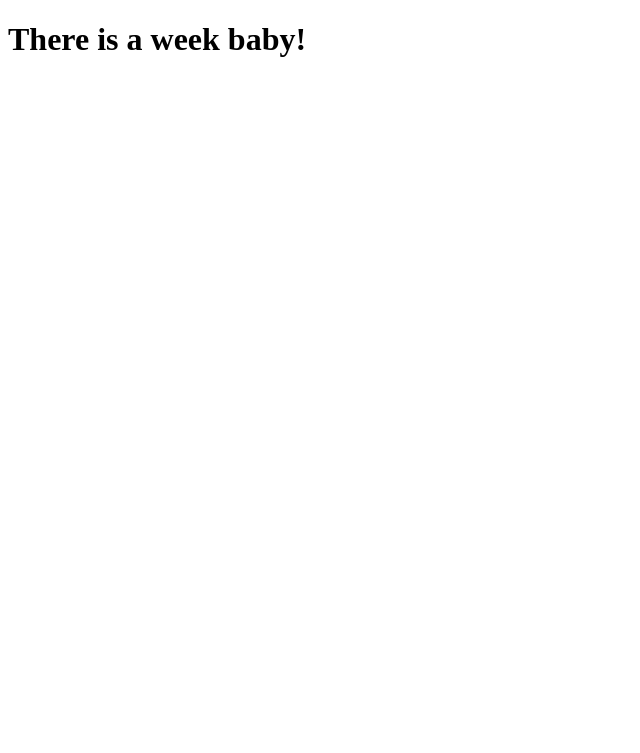
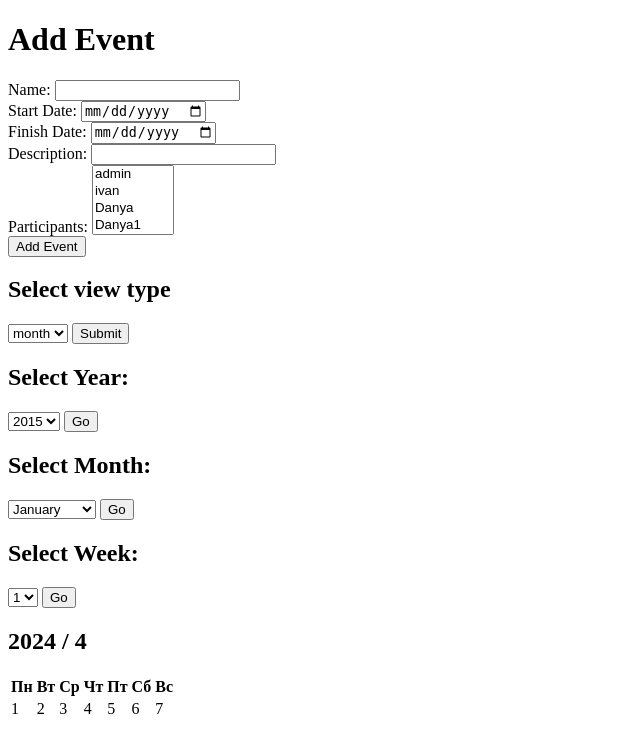
Before and after one commit to Qwertymart/WEB-calendar, a Django app: page /events/week/ in a window 1280 px wide. Shown: the top 753 px of the page, without its empty margins (0-640 px from the left). Run offline with Django 4.2, Linux system fonts and the light colour scheme; data comes from the database, SQL or seed files in the repository.

Commit message:
Создал недельное отображение календаря без отображения событий

```diff
--- a/events/forms.py
+++ b/events/forms.py
@@ -18,7 +18,18 @@ TYPES = (
     ('week', 'week'),
     ('day', 'day')
 )
+WEEKS = (
+    ('1', '1'),
+    ('2', '2'),
+    ('3', '3'),
+    ('4', '4'),
+    ('5', '5')
+)
 
 
 class ViewTypeForm(forms.Form):
     type = forms.ChoiceField(choices=TYPES)
+
+
+class WeekNumberForm(forms.Form):
+    number_of_week = forms.ChoiceField(choices=WEEKS)
--- a/events/templates/events/week.html
+++ b/events/templates/events/week.html
@@ -2,9 +2,142 @@
 <html lang="en">
 <head>
     <meta charset="UTF-8">
-    <title>Title</title>
+    <meta name="viewport" content="width=device-width, initial-scale=1.0">
+    <title>Events</title>
 </head>
 <body>
-<h1>There is a week baby!</h1>
+<h1>Add Event</h1>
+<form method="POST">
+    {% csrf_token %}
+    <label for="id_name">Name:</label>
+    {{ form.name }}
+    <br>
+    <label for="id_date_start">Start Date:</label>
+    <input type="date" id="id_date_start" name="date_start">
+    <br>
+    <label for="id_date_finish">Finish Date:</label>
+    <input type="date" id="id_date_finish" name="date_finish">
+    <br>
+    <label for="id_description">Description:</label>
+    {{ form.description }}
+    <br>
+    <label for="id_participants">Participants:</label>
+    {{ form.participants }}
+    <br>
+    <button type="submit">Add Event</button>
+</form>
+
+<h2>Select view type</h2>
+<form method="GET">
+    {% csrf_token %}
+    {{ ViewTypeForm }}
+    <select name="view type">
+        <option value="month">month</option>
+        <option value="week">week</option>
+        <option value="day">day</option>
+    </select>
+    <input type = "submit" value = "Submit" name="view_button">
+</form>
+<h2>Select Year:</h2>
+<form method="GET">
+    <select name="selected_year">
+        <option value="1">2015</option>
+        <option value="2">2016</option>
+        <option value="3">2017</option>
+        <option value="4">2018</option>
+        <option value="5">2019</option>
+        <option value="6">2020</option>
+        <option value="7">2021</option>
+        <option value="8">2022</option>
+        <option value="9">2023</option>
+        <option value="10">2024</option>
+        <option value="11">2025</option>
+        <option value="12">2026</option>
+        <option value="13">2027</option>
+        <option value="14">2028</option>
+        <option value="15">2029</option>
+        <option value="16">2030</option>
+    </select>
+    <input type="submit" value="Go">
+</form>
+
+<h2>Select Month:</h2>
+<form method="GET">
+    <select name="selected_month">
+        <option value="1">January</option>
+        <option value="2">February</option>
+        <option value="3">March</option>
+        <option value="4">April</option>
+        <option value="5">May</option>
+        <option value="6">June</option>
+        <option value="7">July</option>
+        <option value="8">August</option>
+        <option value="9">September</option>
+        <option value="10">October</option>
+        <option value="11">November</option>
+        <option value="12">December</option>
+    </select>
+    <input type="submit" value="Go">
+
+</form>
+<h2>Select Week:</h2>
+<form method="GET">
+    {% csrf_token %}
+    {{ WeekNumberForm }}
+    <select name="number_of_week">
+        {% for option in options %}
+            <option value="{{ option.value }}">{{ option.label }}</option>
+        {% endfor %}
+    </select>
+    <input type="submit" value="Go" name="week_to_show">
+
+</form>
+{% if current_month and current_year %}
+<h2>{{ current_year }} / {{ current_month }}</h2>
+<table>
+    <thead>
+    <tr>
+        <th>Пн</th>
+        <th>Вт</th>
+        <th>Ср</th>
+        <th>Чт</th>
+        <th>Пт</th>
+        <th>Сб</th>
+        <th>Вс</th>
+    </tr>
+    </thead>
+    <tbody>
+    <tr>
+        {% for day in current_week %}
+        <td>
+            {% if day %}
+            {{ day.day }}
+            {% endif %}
+        </td>
+        {% endfor %}
+    </tr>
+    </tbody>
+</table>
+{% endif %}
+
+{% for event in events %}
+<div>
+    <h3>{{ event.name }}</h3>
+    <h3>{{ event.user }}</h3>
+    <p><strong>Start Date:</strong> {{ event.date_start }}</p>
+    <p><strong>Finish Date:</strong> {{ event.date_finish }}</p>
+    <p><strong>Description:</strong> {{ event.description }}</p>
+    <p><strong>Participants:</strong>
+        {% for participant in event.participants.all %}
+        {{ participant.username }}{% if not forloop.last %}, {% endif %}
+        {% endfor %}
+    </p>
+    <form method="POST">
+        {% csrf_token %}
+        <input type="hidden" name="delete_event_id" value="{{ event.id }}">
+        <button type="submit">Delete</button>
+    </form>
+</div>
+{% endfor %}
 </body>
 </html>
--- a/events/views.py
+++ b/events/views.py
@@ -1,10 +1,11 @@
 # views.py
 from django.shortcuts import render, redirect
-from .forms import EventForm, ViewTypeForm
+from .forms import EventForm, ViewTypeForm, WeekNumberForm
 from .models import events as Event
 from django.utils import timezone
 from datetime import datetime
 from calendar import monthrange
+
 
 def events(request):
     if request.method == 'POST':
@@ -68,7 +69,70 @@ def events(request):
 
 
 def week(request):
-    return render(request, 'events/week.html')
+    if request.method == 'POST':
+        if 'my_button' in request.POST:
+            return redirect('home')
+        elif 'delete_event_id' in request.POST:  # Проверяем, было ли отправлено сообщение об удалении
+            event_id = request.POST.get('delete_event_id')
+            event = Event.objects.get(id=event_id)
+            event.delete()  # Удаляем событие
+            return redirect('/events')  # Перенаправляем обратно на страницу событий после удаления
+        else:
+            form = EventForm(request.POST)
+            if form.is_valid():
+                event = form.save(commit=False)
+                event.user = request.user
+                event.save()
+                return redirect('/events')
+    else:
+        if 'view_button' in request.GET:  # Если нажата кнопка submit при выборе отображения
+            context = {}
+            form = ViewTypeForm()
+            context['form'] = form
+            temp = request.GET.get('view type', None)  # Получаем, что выбрали
+            if temp == 'month':
+                form = EventForm()
+                return redirect('events')  # Остаемся в той же вкладке
+            elif temp == 'week':
+                return redirect('week')  # Летим в week, чтобы уже работать в функции week на новой странице
+            elif temp == 'day':
+                return redirect('day')  # Летим в day, чтобы уже работать в функции day на новой странице
+
+        form = EventForm()
+
+    current_year = timezone.now().year
+    current_month = timezone.now().month
+
+    selected_month = int(request.GET.get('selected_month', current_month))
+    selected_year = int(request.GET.get('selected_year', current_year))
+
+    first_weekday, num_days = monthrange(selected_year, selected_month)
+    num_padding_days = first_weekday % 7
+    days_of_month = []
+    week = []
+    for i in range(num_padding_days):
+        week.append(None)
+    for day in range(1, num_days + 1):
+        week.append(datetime(selected_year, selected_month, day))
+        if len(week) == 7:
+            days_of_month.append(week)
+            week = []
+    if week:
+        while len(week) < 7:
+            week.append(None)
+        days_of_month.append(week)
+    selected_week = int(request.GET.get('number_of_week', '1'))
+    current_week = days_of_month[selected_week - 1]
+    week_counter = len(days_of_month)
+    options = []
+    for number in range(week_counter):
+        options.append({'value': f'{number+1}', 'label': f'{number+1}'})
+
+    #events = Event.objects.filter(date_start__year=selected_year, date_start__month=selected_month, user=request.user)
+
+    return render(request, 'events/week.html',
+                  {'form': form, 'events': events, 'current_month': current_month, 'current_year': current_year,
+                   'days_of_month': days_of_month, 'current_week': current_week, 'options': options})
 
 
 def day(request):
```
